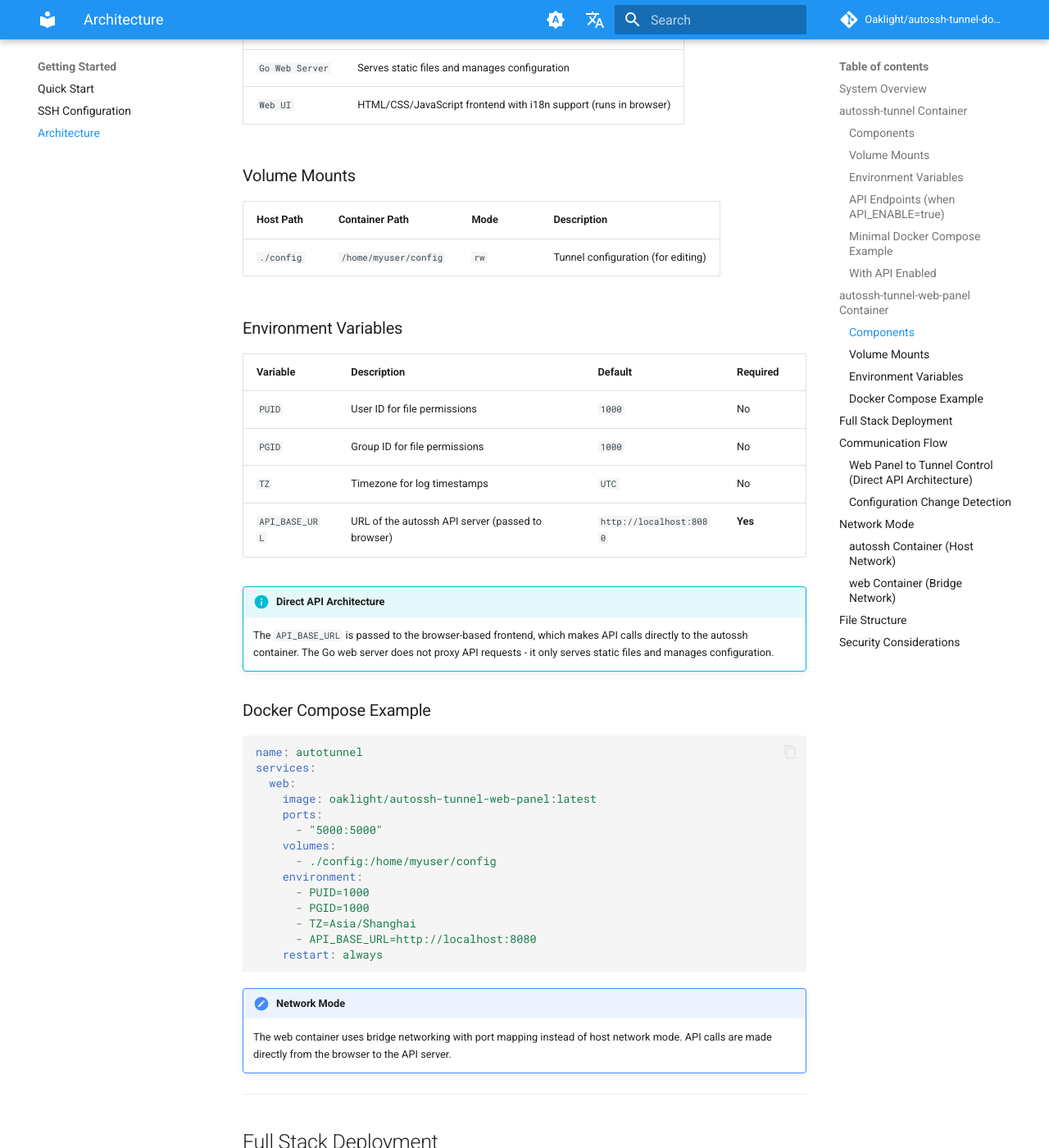
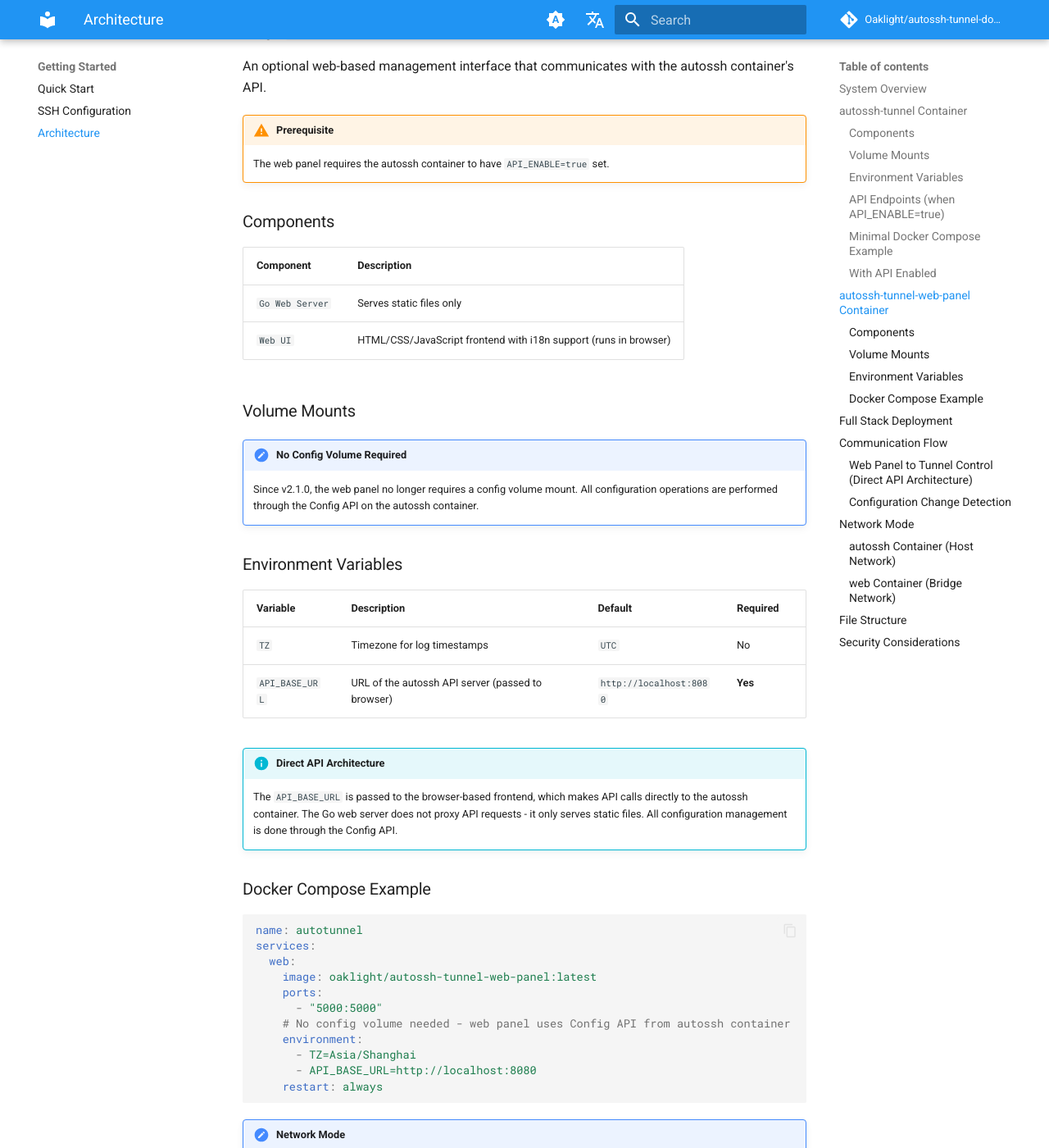
Before and after one commit to Oaklight/autossh-tunnel-dockerized, an MkDocs documentation site: the page built from docs/architecture.md, in a window 1280 px wide and 1400 px high, scrolled down 4236 px. Shown: the whole window at 82% size. Built offline with MkDocs 1.6.1 and Material for MkDocs 9.7.7, drawn with Linux system fonts in a browser that asks for light colours; comment, search, counter and statistics services are not loaded; some of the changed text lies outside the part shown.

Commit message:
docs: update architecture for v2.1.0 changes
- autossh container: config mount changed from ro to rw for Config API
- web container: removed config volume mount and PUID/PGID env vars
- Added Config API endpoints to API table
- Updated mermaid diagram to reflect new architecture
- Updated all Docker Compose examples

````diff
--- a/docs/architecture.md
+++ b/docs/architecture.md
@@ -81,7 +80,7 @@
 | Host Path | Container Path | Mode | Description |
 |-----------|----------------|------|-------------|
 | `~/.ssh` | `/home/myuser/.ssh` | `ro` | SSH keys and config (read-only) |
-| `./config` | `/etc/autossh/config` | `ro` | Tunnel configuration (read-only) |
+| `./config` | `/etc/autossh/config` | `rw` | Tunnel configuration (read-write for Config API) |
 
 ### Environment Variables
 
@@ -108,6 +107,12 @@
 | POST | `/stop/{hash}` | Stop specific tunnel |
 | GET | `/logs` | List available log files |
 | GET | `/logs/{hash}` | Get logs for specific tunnel |
+| GET | `/config` | Get all tunnel configurations |
+| GET | `/config/{hash}` | Get single tunnel configuration |
+| POST | `/config` | Replace all configurations |
+| POST | `/config/new` | Add new tunnel |
+| POST | `/config/{hash}` | Update single tunnel |
+| DELETE | `/config/{hash}` | Delete tunnel |
 
 ### Minimal Docker Compose Example
 
@@ -160,26 +165,23 @@
 
 | Component | Description |
 |-----------|-------------|
-| `Go Web Server` | Serves static files and manages configuration |
+| `Go Web Server` | Serves static files only |
 | `Web UI` | HTML/CSS/JavaScript frontend with i18n support (runs in browser) |
 
 ### Volume Mounts
 
-| Host Path | Container Path | Mode | Description |
-|-----------|----------------|------|-------------|
-| `./config` | `/home/myuser/config` | `rw` | Tunnel configuration (for editing) |
+!!! note "No Config Volume Required"
+    Since v2.1.0, the web panel no longer requires a config volume mount. All configuration operations are performed through the Config API on the autossh container.
 
 ### Environment Variables
 
 | Variable | Description | Default | Required |
 |----------|-------------|---------|----------|
-| `PUID` | User ID for file permissions | `1000` | No |
-| `PGID` | Group ID for file permissions | `1000` | No |
 | `TZ` | Timezone for log timestamps | `UTC` | No |
 | `API_BASE_URL` | URL of the autossh API server (passed to browser) | `http://localhost:8080` | **Yes** |
 
 !!! info "Direct API Architecture"
-    The `API_BASE_URL` is passed to the browser-based frontend, which makes API calls directly to the autossh container. The Go web server does not proxy API requests - it only serves static files and manages configuration.
+    The `API_BASE_URL` is passed to the browser-based frontend, which makes API calls directly to the autossh container. The Go web server does not proxy API requests - it only serves static files. All configuration management is done through the Config API.
 
 ### Docker Compose Example
 
@@ -190,11 +192,8 @@
     image: oaklight/autossh-tunnel-web-panel:latest
     ports:
       - "5000:5000"
-    volumes:
-      - ./config:/home/myuser/config
+    # No config volume needed - web panel uses Config API from autossh container
     environment:
-      - PUID=1000
-      - PGID=1000
       - TZ=Asia/Shanghai
       - API_BASE_URL=http://localhost:8080
     restart: always
@@ -230,18 +229,15 @@
     image: oaklight/autossh-tunnel-web-panel:latest
     ports:
       - "5000:5000"
-    volumes:
-      - ./config:/home/myuser/config:rw
+    # No config volume needed - web panel uses Config API from autossh container
     environment:
-      - PUID=1000
-      - PGID=1000
       - TZ=Asia/Shanghai
       - API_BASE_URL=http://localhost:8080
     restart: always
 ```
 
-!!! note "Configuration Editing"
-    The web panel mounts the config directory as read-write (`rw`) to allow editing the configuration through the UI. The autossh container only needs read access (`ro`) since it only reads the configuration.
+!!! note "Configuration Management"
+    The autossh container mounts the config directory as read-write (`rw`) to support the Config API. The web panel no longer needs direct access to config files - all configuration operations go through the Config API.
 
 !!! info "Network Architecture"
     - The **autossh container** uses host network mode to allow tunnels to bind to specific IP addresses
````
Also changed, not shown: other parts of docs/architecture.md (+5 -6 lines).
